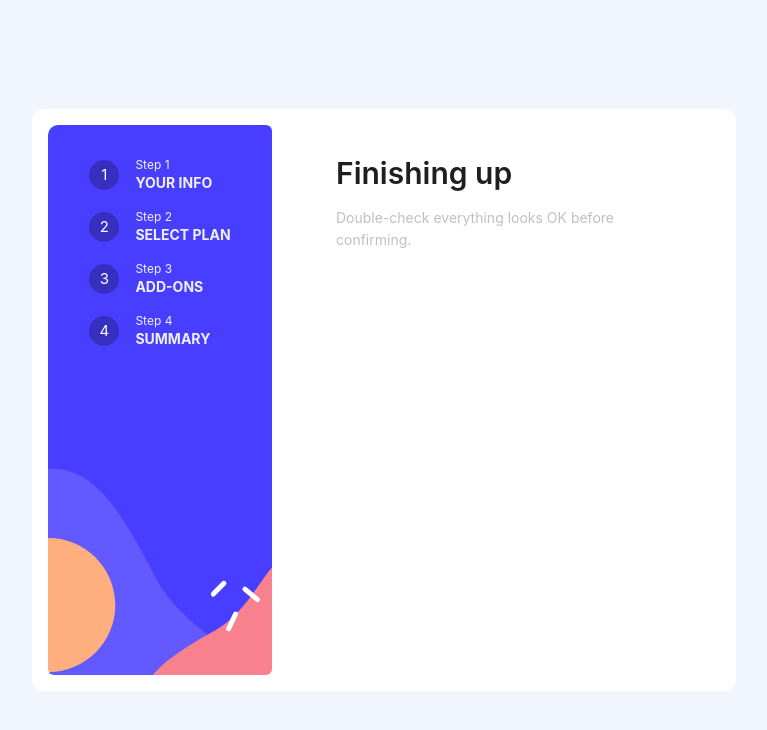
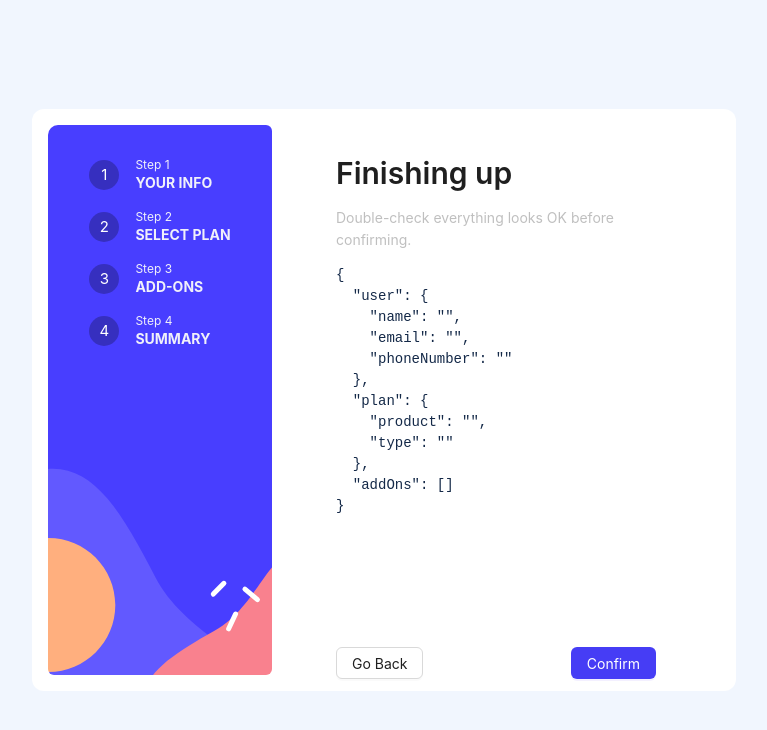
Before and after one commit to BorzooMV/multi-step-form, a React (Vite) app: page /summary in a window 1280 px wide. Shown: the top 730 px of the page, without its empty margins (256-1023 px from the left). Built offline with nearby package versions, Linux system fonts and the light colour scheme.

Commit message:
feat: add basic confirm page and handle next button functionality

```diff
--- a/src/components/FormNavigation/index.tsx
+++ b/src/components/FormNavigation/index.tsx
@@ -1,19 +1,43 @@
 import { Button } from "antd";
 import useGetStepsFromUrl from "../../hooks/useGetStepsFromUrl";
+import { useNavigate } from "react-router-dom";
 
 type FormNavigationProps = {
   step: number;
+  nextButtonLabel?: string;
+  nextButtonHandler?: (event: React.MouseEvent) => void;
 };
 
-export default function FormNavigation({ step }: FormNavigationProps) {
-  const { goToPreviousStep } = useGetStepsFromUrl();
+export default function FormNavigation({
+  step,
+  nextButtonLabel,
+  nextButtonHandler,
+}: FormNavigationProps) {
+  const { goToPreviousStep, isLast } = useGetStepsFromUrl();
+  const navigate = useNavigate();
   const isFirstStep = step === 0;
+  const isFormSubmitButton = !isLast && !nextButtonHandler;
+
+  function navigateToThankYouPage() {
+    navigate("/thank-you");
+  }
 
   return (
     <div>
       {!isFirstStep && <Button onClick={goToPreviousStep}>Go Back</Button>}
-      <Button htmlType="submit" className="float-right" type="primary">
-        Next Step
+      <Button
+        htmlType={isFormSubmitButton ? "submit" : "button"}
+        className="float-right"
+        type="primary"
+        onClick={
+          isFormSubmitButton
+            ? undefined
+            : nextButtonHandler
+            ? nextButtonHandler
+            : navigateToThankYouPage
+        }
+      >
+        {nextButtonLabel ? nextButtonLabel : "Next Step"}
       </Button>
     </div>
   );
--- a/src/components/forms/PickAddOnsForm.tsx
+++ b/src/components/forms/PickAddOnsForm.tsx
@@ -22,6 +22,7 @@ function TheForm({ step }: { step: number }) {
           .split(",")
           .map((item) => item.trim()) as AddOnsProductName[],
       });
+      goToNextStep();
     },
   });
 
--- /dev/null
+++ b/src/components/forms/SummaryForm.tsx
@@ -0,0 +1,25 @@
+import useGetStepsFromUrl from "../../hooks/useGetStepsFromUrl";
+import HeadAndSub from "../HeadAndSub";
+import { useFormContext } from "../FormProvider";
+import FormNavigation from "../FormNavigation";
+
+export default function SummaryForm() {
+  const stepFromUrl = useGetStepsFromUrl();
+  const { state } = useFormContext();
+  if (!stepFromUrl) return null;
+
+  const { currentStep, currentStepNumber } = stepFromUrl;
+
+  return (
+    <div className="flex flex-col gap-4 h-full justify-between">
+      <div>
+        <HeadAndSub
+          header={currentStep.title}
+          subheader={currentStep.description}
+        />
+        <pre>{JSON.stringify(state, null, 2)}</pre>
+      </div>
+      <FormNavigation step={currentStepNumber} nextButtonLabel="Confirm" />
+    </div>
+  );
+}
--- a/src/components/forms/SymmaryForm.tsx
+++ /dev/null
@@ -1,21 +0,0 @@
-import useGetStepsFromUrl from "../../hooks/useGetStepsFromUrl";
-import HeadAndSub from "../HeadAndSub";
-
-// This component is not form but It located here
-// in forms directory and following other forms
-// naming convention for ease of managing
-export default function SummaryForm() {
-  const stepFromUrl = useGetStepsFromUrl();
-  if (!stepFromUrl) return null;
-
-  const { currentStep } = stepFromUrl;
-
-  return (
-    <>
-      <HeadAndSub
-        header={currentStep.title}
-        subheader={currentStep.description}
-      />
-    </>
-  );
-}
--- a/src/hooks/useGetStepsFromUrl.tsx
+++ b/src/hooks/useGetStepsFromUrl.tsx
@@ -1,10 +1,10 @@
 import { useLocation, useNavigate } from "react-router-dom";
-import { useEffect, useState } from "react";
 import steps from "../data/stepsData.json";
 
 type GetStepsFromUrlReturnValue = {
   currentStep: Step;
   currentStepNumber: number;
+  isLast: boolean;
   goToNextStep: () => void;
   goToPreviousStep: () => void;
 };
@@ -18,6 +18,7 @@ export default function useGetStepsFromUrl(): GetStepsFromUrlReturnValue {
   const navigate = useNavigate();
 
   const currentStepNumber = pathnames.findIndex((path) => path === pathname);
+  const isLast = currentStepNumber === steps.length - 1;
 
   function goToNextStep() {
     if (currentStepNumber < steps.length - 1) {
@@ -34,6 +35,7 @@ export default function useGetStepsFromUrl(): GetStepsFromUrlReturnValue {
   return {
     currentStepNumber,
     currentStep: steps[currentStepNumber],
+    isLast,
     goToNextStep,
     goToPreviousStep,
   };
--- a/src/pages/Summery/index.tsx
+++ b/src/pages/Summery/index.tsx
@@ -1,5 +1,5 @@
 import FormWrapper from "../../components/FormWrapper";
-import SummaryForm from "../../components/forms/SymmaryForm";
+import SummaryForm from "../../components/forms/SummaryForm";
 
 export default function Summery() {
   return <FormWrapper formComponent={SummaryForm} />;
```
